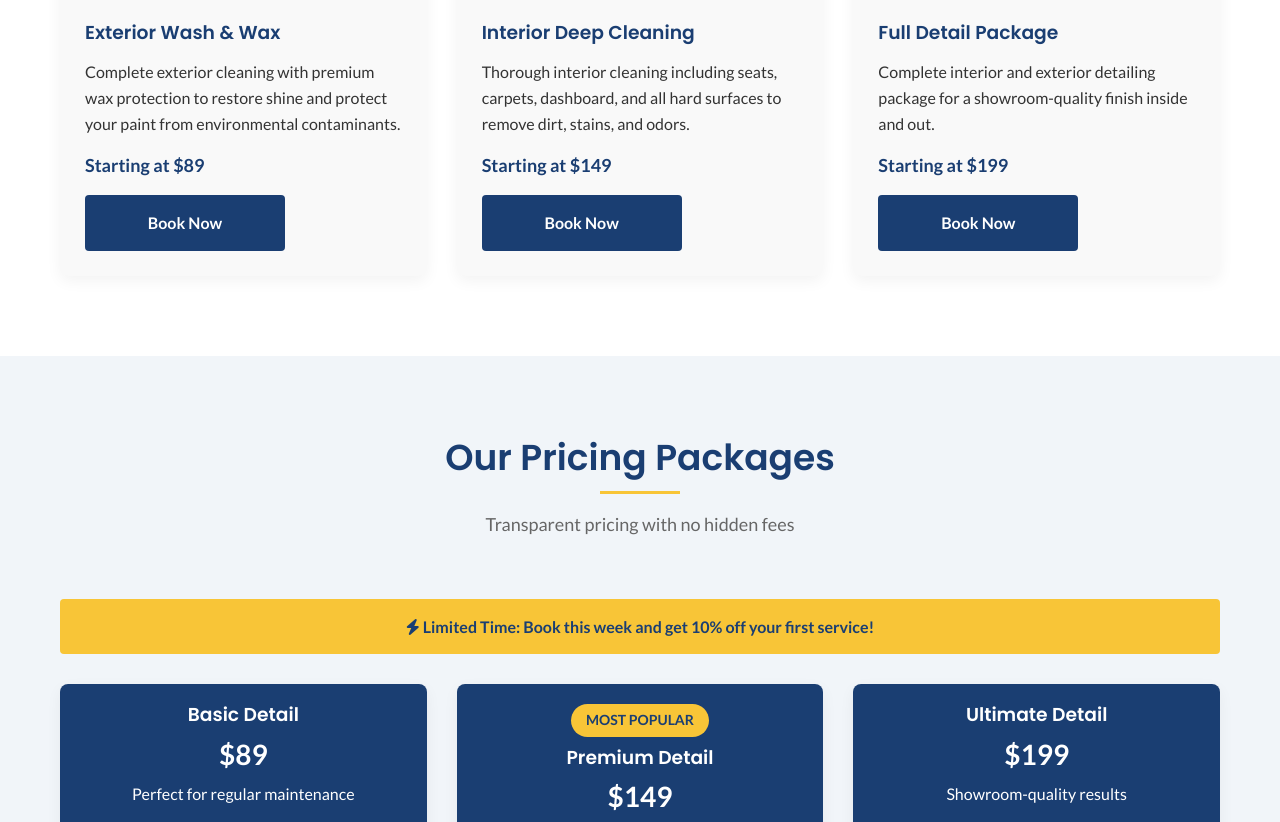
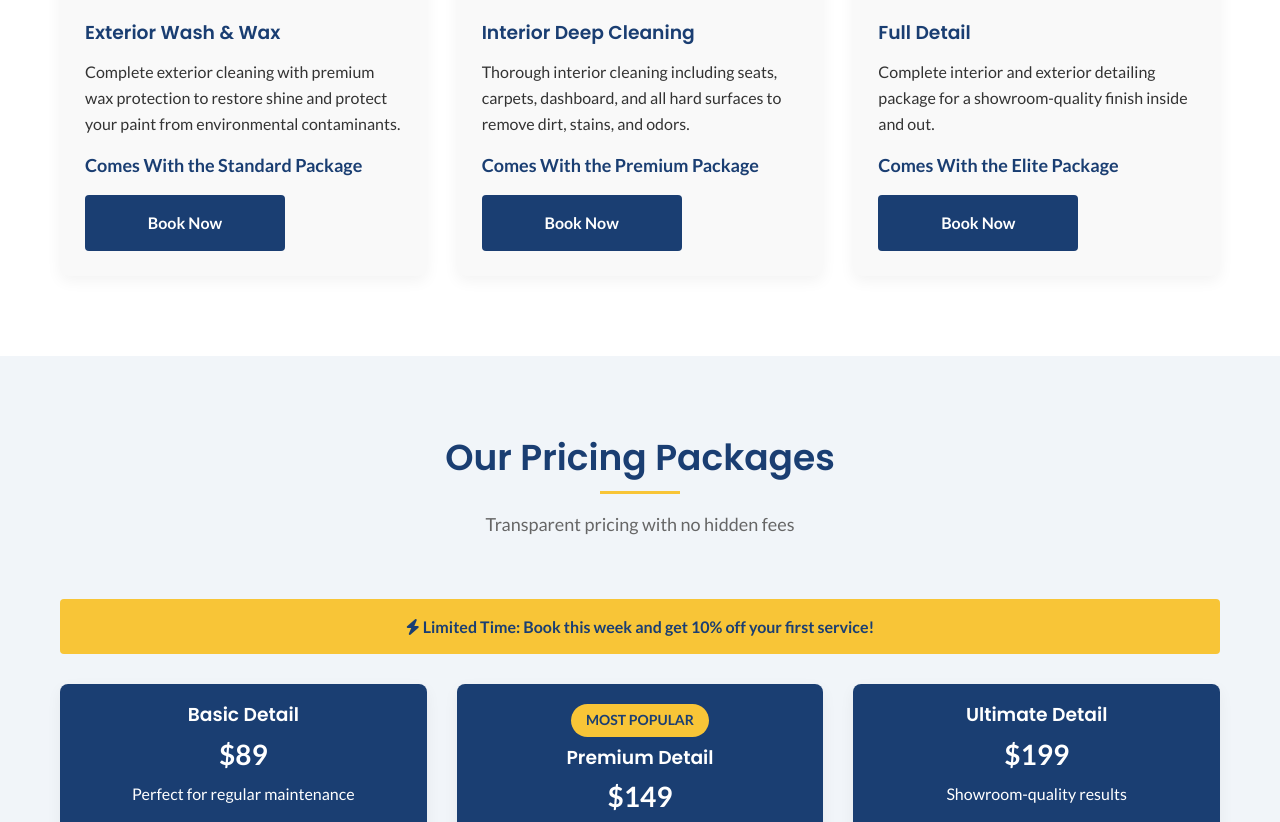
Before and after one commit to AtomicCoding/MB-detailing, a plain HTML site: page index.html in a window 1280 px wide. Shown: the part 1296-2118 px from the top of the page. Drawn offline with Linux system fonts and the light colour scheme.

Commit message:
Update index.html

```diff
--- a/index.html
+++ b/index.html
@@ -956,7 +956,7 @@
                     <div class="service-content">
                         <h3>Exterior Wash & Wax</h3>
                         <p>Complete exterior cleaning with premium wax protection to restore shine and protect your paint from environmental contaminants.</p>
-                        <div class="price">Starting at $89</div>
+                        <div class="price">Comes With the Standard Package</div>
                         <a href="#contact" class="btn">Book Now</a>
                     </div>
                 </div>
@@ -965,16 +965,16 @@
                     <div class="service-content">
                         <h3>Interior Deep Cleaning</h3>
                         <p>Thorough interior cleaning including seats, carpets, dashboard, and all hard surfaces to remove dirt, stains, and odors.</p>
-                        <div class="price">Starting at $149</div>
+                        <div class="price">Comes With the Premium Package</div>
                         <a href="#contact" class="btn">Book Now</a>
                     </div>
                 </div>
                 <div class="service-card">
                     <div class="service-img" loading="lazy" style="background-image: url('https://i.ibb.co/HppQvvq6/IMG-5379.jpg');"></div>
                     <div class="service-content">
-                        <h3>Full Detail Package</h3>
+                        <h3>Full Detail</h3>
                         <p>Complete interior and exterior detailing package for a showroom-quality finish inside and out.</p>
-                        <div class="price">Starting at $199</div>
+                        <div class="price">Comes With the Elite Package</div>
                         <a href="#contact" class="btn">Book Now</a>
                     </div>
                 </div>
```
